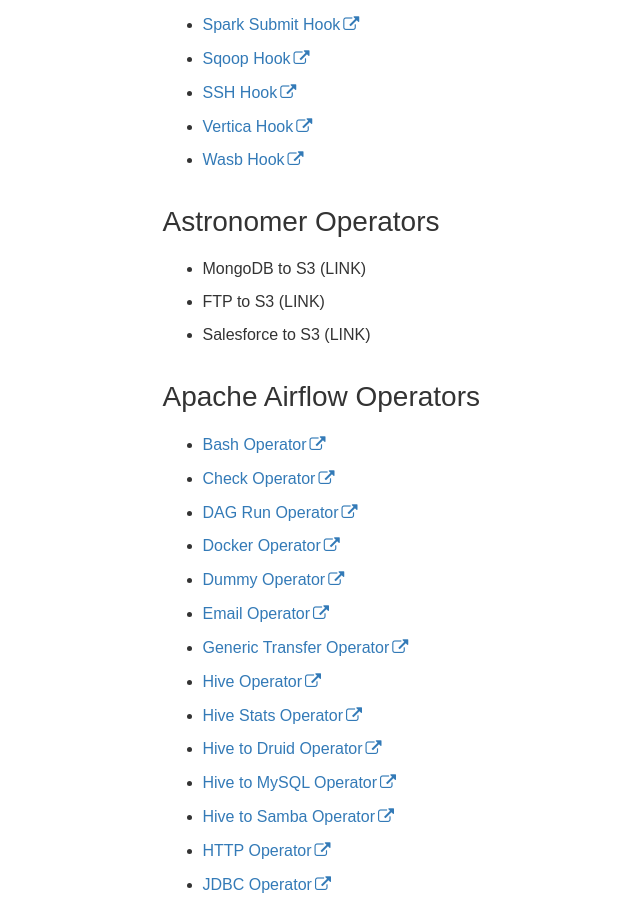
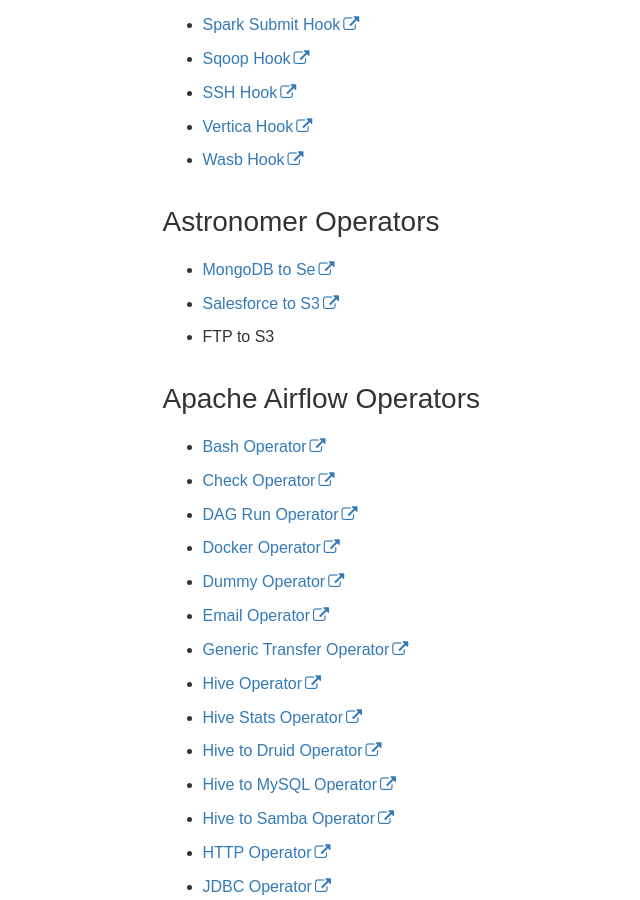
Before and after one commit to petedejoy/documentation, a Jekyll site: the page built from v2/apache_airflow/sources-and-destinations.md, in a window 1280 px wide and 900 px high, scrolled down 3077 px. Shown: the whole window, without its empty margins (200-840 px from the left). Built offline with Jekyll 4.4.1, drawn with Linux system fonts in a browser that asks for light colours; nearby versions of some CDN libraries; some web fonts are replaced; comment, search, counter and statistics services are not loaded.

Commit message:
added links to source code

```diff
--- a/v2/apache_airflow/sources-and-destinations.md
+++ b/v2/apache_airflow/sources-and-destinations.md
@@ -87,9 +87,9 @@ These are sources for which we have done preliminary requirements gathering but
  - [Wasb Hook](https://github.com/apache/incubator-airflow/blob/master/airflow/contrib/hooks/wasb_hook.py)
 
 ## Astronomer Operators
-- MongoDB to S3 (LINK)
-- FTP to S3 (LINK)
-- Salesforce to S3 (LINK)
+- [MongoDB to Se](https://docs.astronomer.io/v2/apache_airflow/operators/astro-operators.html#mongodb-to-s3)
+- [Salesforce to S3](https://docs.astronomer.io/v2/apache_airflow/operators/astro-operators.html#salesforce-to-s3)
+- FTP to S3
 
 ## Apache Airflow Operators
  - [Bash Operator](https://github.com/apache/incubator-airflow/blob/master/airflow/operators/bash_operator.py)
```
Also changed, not shown: v2/apache_airflow/hooks/astro-hooks.md (+2 -0 lines), v2/apache_airflow/operators/astro-operators.md (+3 -1 lines).
